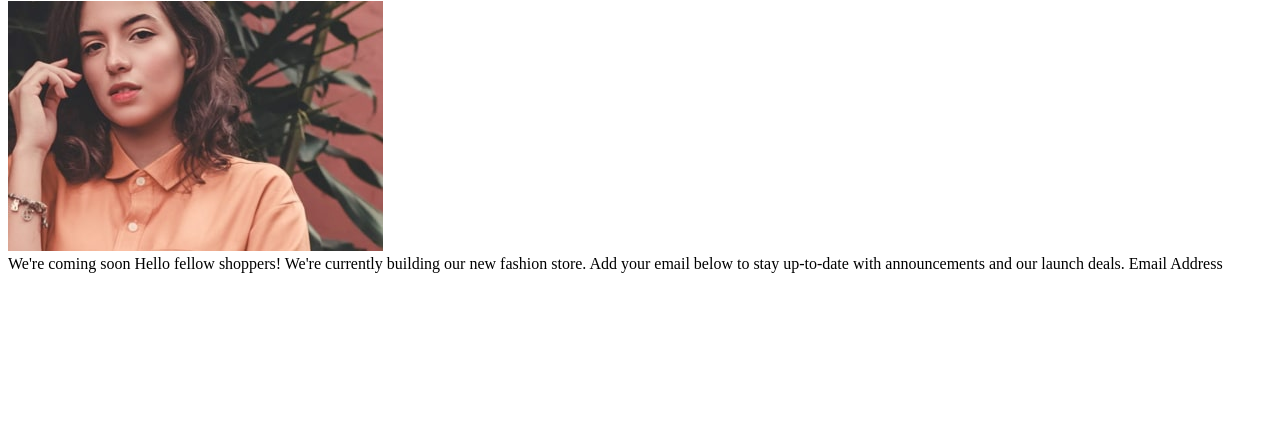
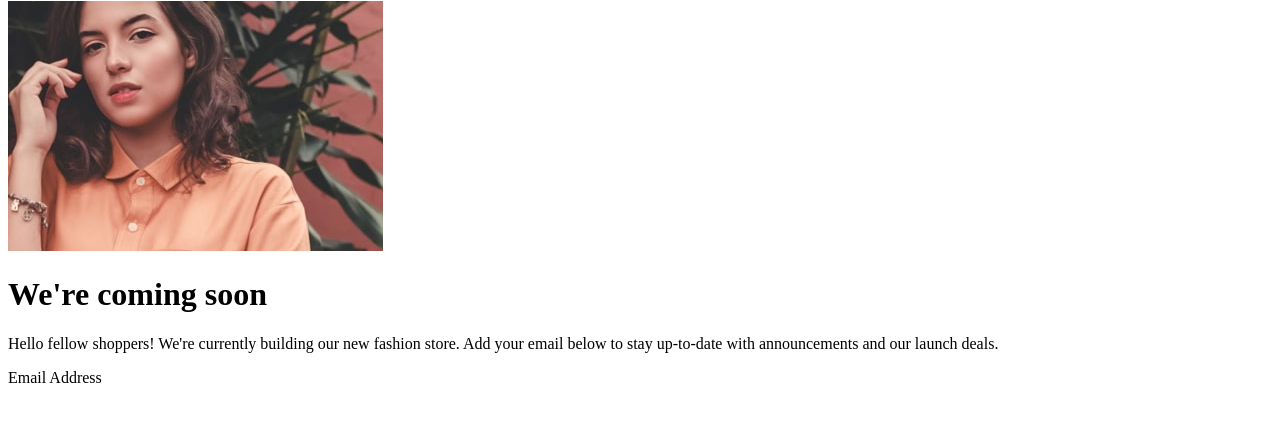
Before and after one commit to Dyego27/Base-Apparel-coming-soon-page, a plain HTML site: page index.html in a window 1280 px wide. Shown: the part 44-466 px from the top of the page. Drawn offline with Linux system fonts and the light colour scheme.

Commit message:
Main text adicionado

```diff
--- a/index.html
+++ b/index.html
@@ -23,10 +23,15 @@
       <img src="images/hero-mobile.jpg" alt="">
     </div>
   </article>
-  We're coming soon
-
-  Hello fellow shoppers! We're currently building our new fashion store.
-  Add your email below to stay up-to-date with announcements and our launch deals.
+  <main>
+    <div class="comingTexted">
+      <h1>We're <span>coming soon</span></h1>
+    </div>
+    <div class="texted">
+      <p>Hello fellow shoppers! We're currently building our new fashion store.
+        Add your email below to stay up-to-date with announcements and our launch deals.</p>
+    </div>
+  </main>
 
   Email Address
 
```
